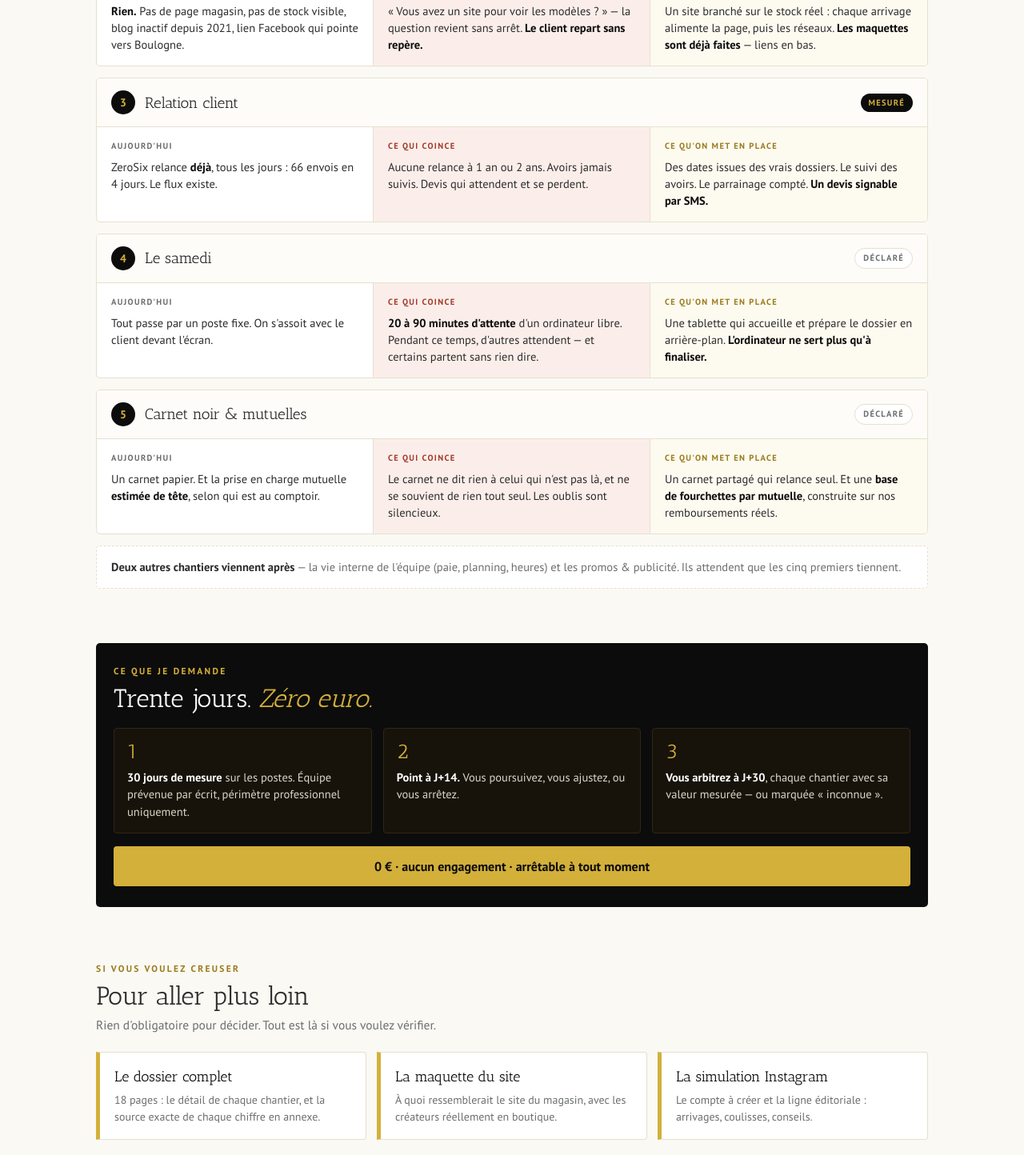
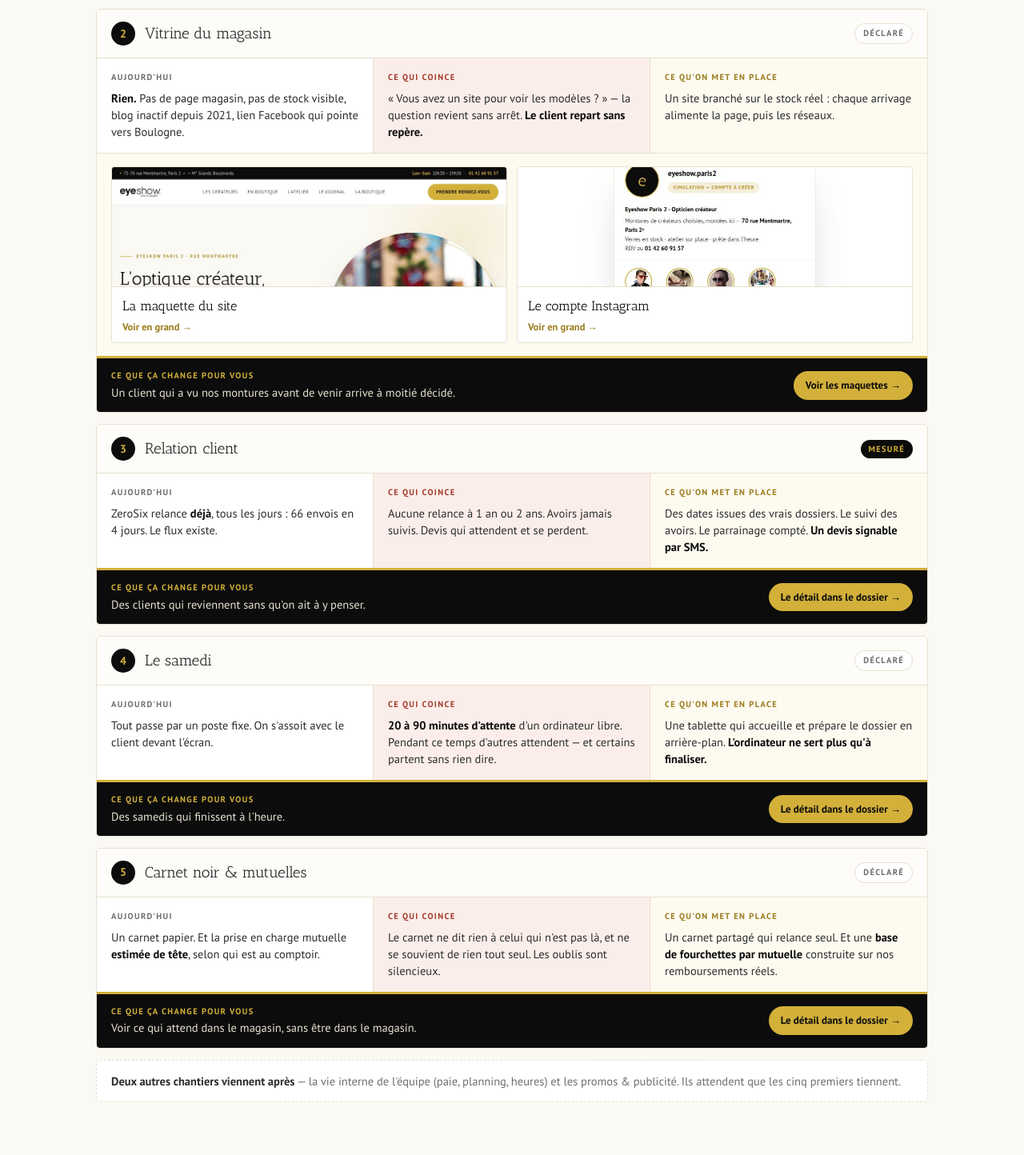
Before and after one commit to rames237/eyeshow-vitrine-paris2, a plain HTML site: page synthese.html in a window 1280 px wide. Shown: the part 1287-2731 px from the top of the page at 80% size. Drawn offline with Linux system fonts and the light colour scheme.

Commit message:
Synthèse : guider le lecteur au lieu d'empiler les liens en fin de page
Les renvois vers le dossier et les maquettes étaient tous groupés à la
fin, au moment où l'envie est retombée. Ils sont maintenant placés là où
la curiosité naît.

- chaque chantier gagne un pied « ce que ça change pour vous » suivi de
  son invitation à aller plus loin
- le chantier « vitrine » porte deux aperçus cliquables des maquettes,
  générés depuis les pages elles-mêmes
- une relance après le bloc de chiffres renvoie vers la méthode
- la fin de page devient « trois niveaux de lecture » : où vous êtes,
  pour creuser, pour voir

Ancres utilisées : #familles et #preuve, déjà présentes dans le dossier,
qui reste inchangé.

Co-Authored-By: Claude Opus 5 <noreply@anthropic.com>
Claude-Session: https://claude.ai/code/session_01Y7oZeXBopS5sK9naSM5riT

```diff
--- a/synthese.html
+++ b/synthese.html
@@ -97,6 +97,43 @@ h2{font-size:clamp(23px,3.6vw,32px);margin-bottom:6px}
 .legende p+p{margin-top:9px}
 footer{border-top:1px solid var(--ligne);margin-top:30px;padding:22px 0 30px;font-size:13px;color:var(--gris)}
 
+/* ---- pied de carte : ce que ça change + invitation ---- */
+.pv{display:flex;flex-wrap:wrap;align-items:center;gap:10px 18px;padding:14px 18px;
+  background:var(--noir);border-top:3px solid var(--or)}
+.pv .txt{flex:1 1 260px;color:#e8e2d2;font-size:14.5px;line-height:1.4}
+.pv .txt b{color:var(--or);font-weight:700;text-transform:uppercase;font-size:10.5px;letter-spacing:.13em;display:block;margin-bottom:4px}
+.pv .go{flex:0 0 auto;color:var(--noir);background:var(--or);font-weight:700;font-size:13px;
+  padding:8px 15px;border-radius:99px;text-decoration:none;white-space:nowrap;transition:transform .15s,background .15s}
+.pv .go:hover{background:#efc94f;transform:translateX(3px)}
+
+/* ---- aperçus cliquables ---- */
+.apercus{display:grid;grid-template-columns:1fr 1fr;gap:12px;padding:16px 18px;background:#fdfaf0;border-top:1px solid var(--ligne)}
+.ap{display:block;text-decoration:none;color:inherit;border:1px solid var(--ligne);border-radius:4px;overflow:hidden;
+  background:var(--blanc);transition:transform .15s,box-shadow .15s,border-color .15s}
+.ap:hover{transform:translateY(-3px);box-shadow:0 8px 20px rgba(0,0,0,.13);border-color:var(--or)}
+.ap img{width:100%;height:150px;object-fit:cover;object-position:top center;display:block;border-bottom:1px solid var(--ligne)}
+.ap .cap{padding:11px 13px;font-size:14px}
+.ap .cap .n{font-family:var(--serif);font-size:16.5px;color:var(--noir)}
+.ap .cap .a{color:var(--or-fonce);font-weight:700;font-size:12.5px;margin-top:4px}
+
+/* ---- invitation en ligne ---- */
+.inline-go{margin-top:16px;font-size:15px}
+.inline-go a{color:var(--or-fonce);font-weight:700;text-decoration:none;border-bottom:2px solid var(--or)}
+.inline-go a:hover{color:var(--noir);border-bottom-color:var(--noir)}
+
+/* ---- trois niveaux ---- */
+.niv{display:grid;grid-template-columns:repeat(auto-fit,minmax(260px,1fr));gap:14px;margin-top:6px}
+.n1{background:var(--blanc);border:1px solid var(--ligne);border-radius:5px;overflow:hidden;display:flex;flex-direction:column}
+.n1.ici{border:2px solid var(--noir)}
+.n1 .tete{padding:15px 17px 13px;flex:1}
+.n1 .etape{font-weight:700;font-size:10.5px;letter-spacing:.14em;text-transform:uppercase;color:var(--or-fonce);margin-bottom:6px}
+.n1 .nom{font-family:var(--serif);font-size:20px;color:var(--noir)}
+.n1 .desc{font-size:14.5px;color:var(--gris);margin-top:7px;line-height:1.45}
+.n1 .pied{display:block;padding:12px 17px;background:var(--noir);color:var(--or);font-weight:700;font-size:13.5px;text-decoration:none;transition:background .15s}
+.n1 .pied:hover{background:#1e1a10}
+.n1 .pied.off{background:#f0ead6;color:var(--gris);cursor:default}
+@media(max-width:560px){.apercus{grid-template-columns:1fr}}
+
 /* ---- barre nav ---- */
 .nav-dossier{position:fixed;left:0;right:0;bottom:0;z-index:9999;background:#0c0c0c;border-top:2px solid #d3b03a;
   font-family:var(--sans);font-size:13px;letter-spacing:.06em;
@@ -148,6 +185,8 @@ footer{border-top:1px solid var(--ligne);margin-top:30px;padding:22px 0 30px;fon
     <p class="socle">En 4 jours. Sur 2 postes seulement.</p>
 
     <div class="punch">Tout cela se fait à la main, chaque jour — sans que personne ne l'ait jamais décidé.</div>
+    <p class="inline-go">Ces chiffres sortent d'un relevé jour par jour, sur nos propres postes.
+    <a href="dossier.html#preuve">Comment on les a obtenus &rarr;</a></p>
   </section>
 
   <!-- ============ TABLEAU DE BORD ============ -->
@@ -160,8 +199,12 @@ footer{border-top:1px solid var(--ligne);margin-top:30px;padding:22px 0 30px;fon
       <div class="fam-h"><span class="fnum">1</span><h3>Caisse &amp; conformité</h3><span class="badge">Mesuré</span></div>
       <div class="cols">
         <div class="col"><div class="t">Aujourd'hui</div><p>Cosium, Alma, et un <b>Google Doc tenu à la main</b> pour ne rien perdre.</p></div>
-        <div class="col pb"><div class="t">Ce qui coince</div><p>Montants inversés entre Alma et la carte. Dossiers refaits de mémoire à 18 h 30. <b>Et parfois un encaissement sans facture — donc sans mutuelle.</b></p></div>
-        <div class="col sol"><div class="t">Ce qu'on met en place</div><p>Rapprochement automatique dans la journée. <b>Alerte à 17 h</b> quand des ventes sont parties sans flux mutuelle.</p></div>
+        <div class="col pb"><div class="t">Ce qui coince</div><p>Montants inversés entre Alma et la carte. Dossiers refaits de mémoire à 18&nbsp;h&nbsp;30. <b>Et parfois un encaissement sans facture — donc sans mutuelle.</b></p></div>
+        <div class="col sol"><div class="t">Ce qu'on met en place</div><p>Rapprochement automatique dans la journée. <b>Alerte à 17&nbsp;h</b> quand des ventes sont parties sans flux mutuelle.</p></div>
+      </div>
+      <div class="pv">
+        <div class="txt"><b>Ce que ça change pour vous</b>La fin de journée redevient une fin de journée. Plus d'écart découvert trois semaines plus tard.</div>
+        <a class="go" href="dossier.html#familles">Le détail dans le dossier &rarr;</a>
       </div>
     </div>
 
@@ -169,17 +212,35 @@ footer{border-top:1px solid var(--ligne);margin-top:30px;padding:22px 0 30px;fon
       <div class="fam-h"><span class="fnum">2</span><h3>Vitrine du magasin</h3><span class="badge dec">Déclaré</span></div>
       <div class="cols">
         <div class="col"><div class="t">Aujourd'hui</div><p><b>Rien.</b> Pas de page magasin, pas de stock visible, blog inactif depuis 2021, lien Facebook qui pointe vers Boulogne.</p></div>
-        <div class="col pb"><div class="t">Ce qui coince</div><p>« Vous avez un site pour voir les modèles ? » — la question revient sans arrêt. <b>Le client repart sans repère.</b></p></div>
-        <div class="col sol"><div class="t">Ce qu'on met en place</div><p>Un site branché sur le stock réel : chaque arrivage alimente la page, puis les réseaux. <b>Les maquettes sont déjà faites</b> — liens en bas.</p></div>
+        <div class="col pb"><div class="t">Ce qui coince</div><p>«&nbsp;Vous avez un site pour voir les modèles&nbsp;?&nbsp;» — la question revient sans arrêt. <b>Le client repart sans repère.</b></p></div>
+        <div class="col sol"><div class="t">Ce qu'on met en place</div><p>Un site branché sur le stock réel&nbsp;: chaque arrivage alimente la page, puis les réseaux.</p></div>
+      </div>
+      <div class="apercus">
+        <a class="ap" href="index.html">
+          <img src="assets/apercu-site.jpg" alt="Aperçu de la maquette du site du magasin">
+          <div class="cap"><div class="n">La maquette du site</div><div class="a">Voir en grand &rarr;</div></div>
+        </a>
+        <a class="ap" href="instagram.html">
+          <img src="assets/apercu-instagram.jpg" alt="Aperçu de la simulation du compte Instagram">
+          <div class="cap"><div class="n">Le compte Instagram</div><div class="a">Voir en grand &rarr;</div></div>
+        </a>
+      </div>
+      <div class="pv">
+        <div class="txt"><b>Ce que ça change pour vous</b>Un client qui a vu nos montures avant de venir arrive à moitié décidé.</div>
+        <a class="go" href="index.html">Voir les maquettes &rarr;</a>
       </div>
     </div>
 
     <div class="fam">
       <div class="fam-h"><span class="fnum">3</span><h3>Relation client</h3><span class="badge">Mesuré</span></div>
       <div class="cols">
-        <div class="col"><div class="t">Aujourd'hui</div><p>ZeroSix relance <b>déjà</b>, tous les jours : 66 envois en 4 jours. Le flux existe.</p></div>
+        <div class="col"><div class="t">Aujourd'hui</div><p>ZeroSix relance <b>déjà</b>, tous les jours&nbsp;: 66 envois en 4 jours. Le flux existe.</p></div>
         <div class="col pb"><div class="t">Ce qui coince</div><p>Aucune relance à 1 an ou 2 ans. Avoirs jamais suivis. Devis qui attendent et se perdent.</p></div>
         <div class="col sol"><div class="t">Ce qu'on met en place</div><p>Des dates issues des vrais dossiers. Le suivi des avoirs. Le parrainage compté. <b>Un devis signable par SMS.</b></p></div>
+      </div>
+      <div class="pv">
+        <div class="txt"><b>Ce que ça change pour vous</b>Des clients qui reviennent sans qu'on ait à y penser.</div>
+        <a class="go" href="dossier.html#familles">Le détail dans le dossier &rarr;</a>
       </div>
     </div>
 
@@ -187,8 +248,12 @@ footer{border-top:1px solid var(--ligne);margin-top:30px;padding:22px 0 30px;fon
       <div class="fam-h"><span class="fnum">4</span><h3>Le samedi</h3><span class="badge dec">Déclaré</span></div>
       <div class="cols">
         <div class="col"><div class="t">Aujourd'hui</div><p>Tout passe par un poste fixe. On s'assoit avec le client devant l'écran.</p></div>
-        <div class="col pb"><div class="t">Ce qui coince</div><p><b>20 à 90 minutes d'attente</b> d'un ordinateur libre. Pendant ce temps, d'autres attendent — et certains partent sans rien dire.</p></div>
+        <div class="col pb"><div class="t">Ce qui coince</div><p><b>20 à 90 minutes d'attente</b> d'un ordinateur libre. Pendant ce temps d'autres attendent — et certains partent sans rien dire.</p></div>
         <div class="col sol"><div class="t">Ce qu'on met en place</div><p>Une tablette qui accueille et prépare le dossier en arrière-plan. <b>L'ordinateur ne sert plus qu'à finaliser.</b></p></div>
+      </div>
+      <div class="pv">
+        <div class="txt"><b>Ce que ça change pour vous</b>Des samedis qui finissent à l'heure.</div>
+        <a class="go" href="dossier.html#familles">Le détail dans le dossier &rarr;</a>
       </div>
     </div>
 
@@ -197,7 +262,11 @@ footer{border-top:1px solid var(--ligne);margin-top:30px;padding:22px 0 30px;fon
       <div class="cols">
         <div class="col"><div class="t">Aujourd'hui</div><p>Un carnet papier. Et la prise en charge mutuelle <b>estimée de tête</b>, selon qui est au comptoir.</p></div>
         <div class="col pb"><div class="t">Ce qui coince</div><p>Le carnet ne dit rien à celui qui n'est pas là, et ne se souvient de rien tout seul. Les oublis sont silencieux.</p></div>
-        <div class="col sol"><div class="t">Ce qu'on met en place</div><p>Un carnet partagé qui relance seul. Et une <b>base de fourchettes par mutuelle</b>, construite sur nos remboursements réels.</p></div>
+        <div class="col sol"><div class="t">Ce qu'on met en place</div><p>Un carnet partagé qui relance seul. Et une <b>base de fourchettes par mutuelle</b> construite sur nos remboursements réels.</p></div>
+      </div>
+      <div class="pv">
+        <div class="txt"><b>Ce que ça change pour vous</b>Voir ce qui attend dans le magasin, sans être dans le magasin.</div>
+        <a class="go" href="dossier.html#familles">Le détail dans le dossier &rarr;</a>
       </div>
     </div>
 
@@ -221,22 +290,37 @@ footer{border-top:1px solid var(--ligne);margin-top:30px;padding:22px 0 30px;fon
 
   <!-- ============ ALLER PLUS LOIN ============ -->
   <section>
-    <div class="slabel">Si vous voulez creuser</div>
-    <h2>Pour aller plus loin</h2>
+    <div class="slabel">Et maintenant</div>
+    <h2>Trois niveaux, selon votre envie</h2>
     <p class="sous-h2">Rien d'obligatoire pour décider. Tout est là si vous voulez vérifier.</p>
-    <div class="liens">
-      <a class="lien" href="dossier.html">
-        <div class="t">Le dossier complet</div>
-        <div class="d">18 pages : le détail de chaque chantier, et la source exacte de chaque chiffre en annexe.</div>
-      </a>
-      <a class="lien" href="index.html">
-        <div class="t">La maquette du site</div>
-        <div class="d">À quoi ressemblerait le site du magasin, avec les créateurs réellement en boutique.</div>
-      </a>
-      <a class="lien" href="instagram.html">
-        <div class="t">La simulation Instagram</div>
-        <div class="d">Le compte à créer et la ligne éditoriale : arrivages, coulisses, conseils.</div>
-      </a>
+
+    <div class="niv">
+      <div class="n1 ici">
+        <div class="tete">
+          <div class="etape">Niveau 1 · vous êtes ici</div>
+          <div class="nom">Cette synthèse</div>
+          <div class="desc">Le constat, les cinq chantiers, et ce que je demande. Deux minutes.</div>
+        </div>
+        <span class="pied off">Vous venez de la lire</span>
+      </div>
+
+      <div class="n1">
+        <div class="tete">
+          <div class="etape">Niveau 2 · pour creuser</div>
+          <div class="nom">Le dossier complet</div>
+          <div class="desc">Chaque chantier détaillé, la méthode de mesure, et la source exacte de chaque chiffre en annexe. 18 pages.</div>
+        </div>
+        <a class="pied" href="dossier.html">Ouvrir le dossier &rarr;</a>
+      </div>
+
+      <div class="n1">
+        <div class="tete">
+          <div class="etape">Niveau 3 · pour voir</div>
+          <div class="nom">Les maquettes</div>
+          <div class="desc">Le site du magasin et le compte Instagram, tels qu'ils pourraient exister. Déjà réalisés, cliquables.</div>
+        </div>
+        <a class="pied" href="index.html">Voir les maquettes &rarr;</a>
+      </div>
     </div>
 
     <div class="legende">
```
Also changed, not shown: assets/apercu-instagram.jpg (added), assets/apercu-site.jpg (added).
